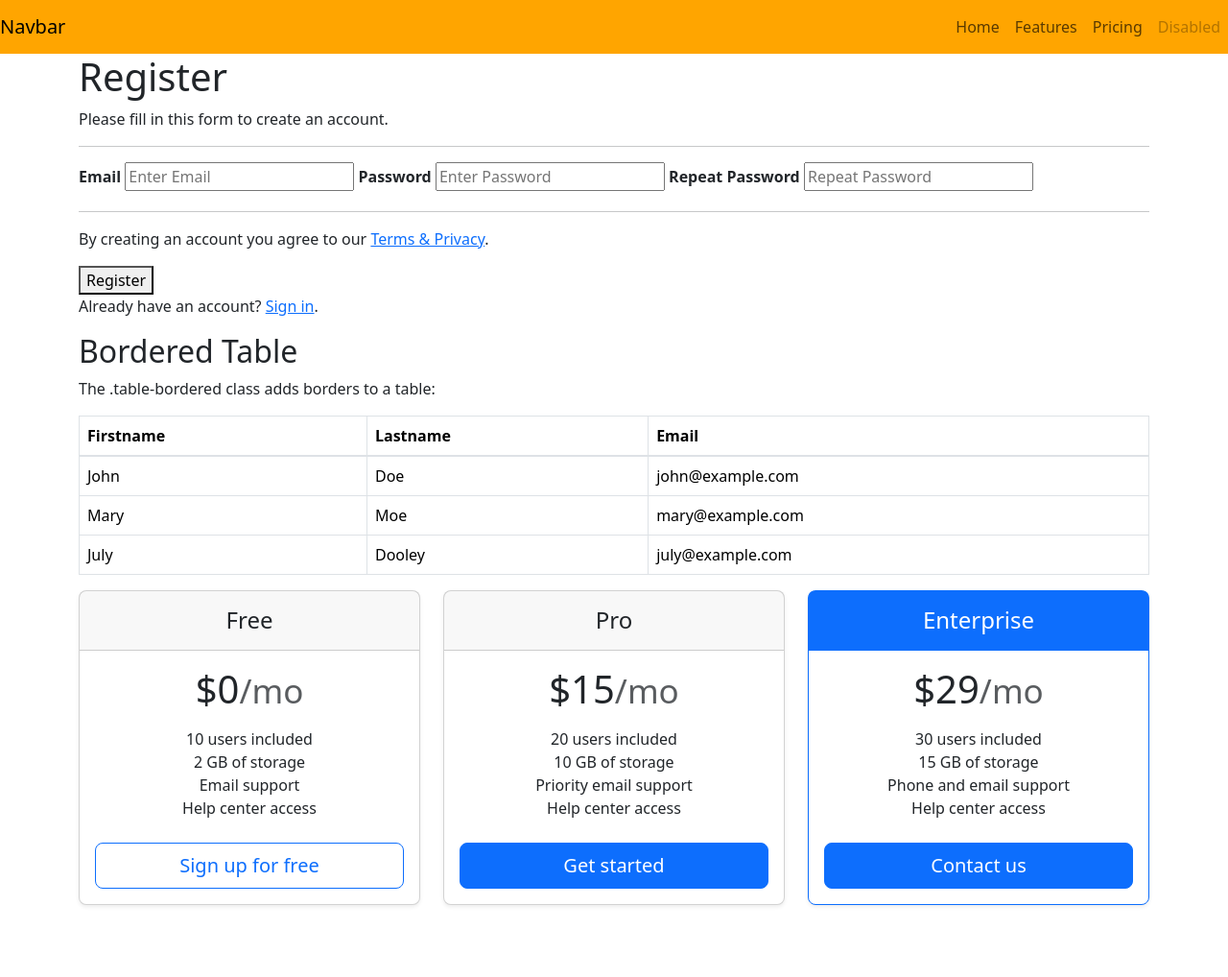
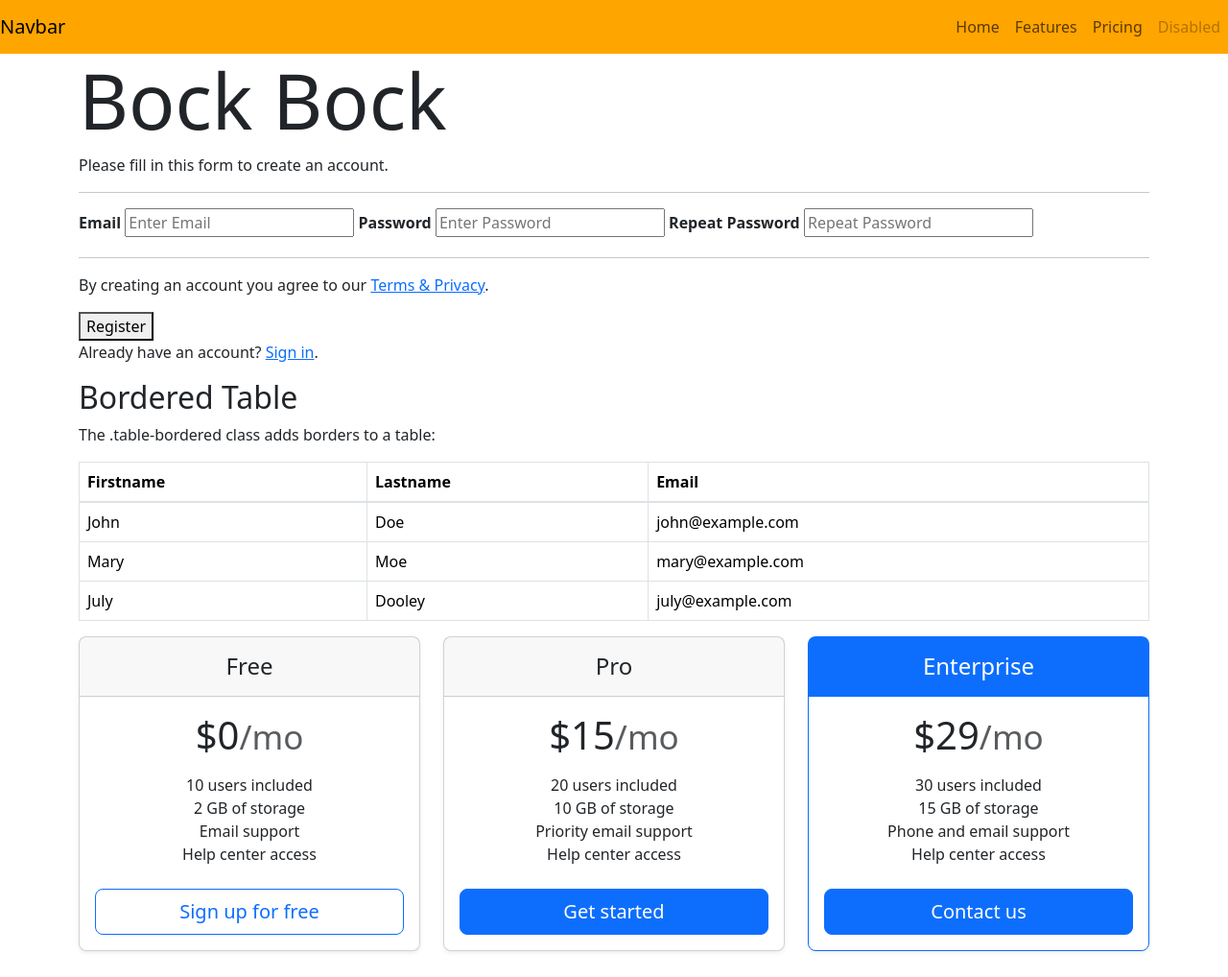
Before and after one commit to johnbernie08/centralized-workflow, a plain HTML site: page index.html in a window 1280 px wide. Shown: the whole page at 96% size. Drawn offline with nearby package versions, Linux system fonts and the light colour scheme.

Commit message:
change heading to Bock Bock

```diff
--- a/index.html
+++ b/index.html
@@ -39,7 +39,7 @@
 
   <form action="/action_page.php">
     <div class="container">
-      <h1>Register</h1>
+      <h1 class="display-1">Bock Bock</h1>
       <p>Please fill in this form to create an account.</p>
       <hr>
 
```
